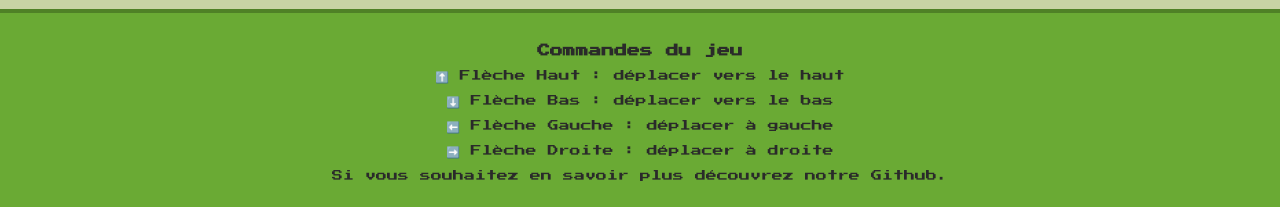
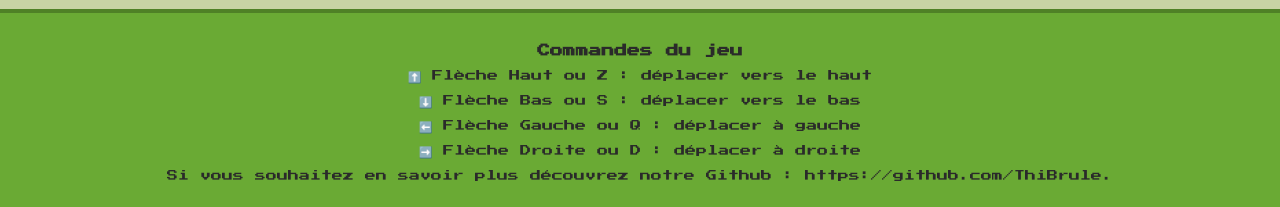
Before and after one commit to ThiBrule/H3-2048-REACT, a React (Vite) app in the folder 2048/: page /leaderboard in a window 1280 px wide. Shown: the part 590-797 px from the top of the page. Built offline with nearby package versions, Linux system fonts and the light colour scheme; no server answers.

Commit message:
Ajout nouveaux déplacements.

```diff
--- a/2048/src/components/Footer.jsx
+++ b/2048/src/components/Footer.jsx
@@ -2,11 +2,11 @@ export default function Footer() {
   return (
     <footer className="footer">
       <h3>Commandes du jeu</h3>
-      <p>⬆️ Flèche Haut : déplacer vers le haut</p>
-      <p>⬇️ Flèche Bas : déplacer vers le bas</p>
-      <p>⬅️ Flèche Gauche : déplacer à gauche</p>
-      <p>➡️ Flèche Droite : déplacer à droite</p>
-      <p>Si vous souhaitez en savoir plus découvrez notre Github.</p>
+      <p>⬆️ Flèche Haut ou Z : déplacer vers le haut</p>
+      <p>⬇️ Flèche Bas ou S : déplacer vers le bas</p>
+      <p>⬅️ Flèche Gauche ou Q : déplacer à gauche</p>
+      <p>➡️ Flèche Droite ou D : déplacer à droite</p>
+      <p>Si vous souhaitez en savoir plus découvrez notre Github : https://github.com/ThiBrule.</p>
     </footer>
   );
 }
```
